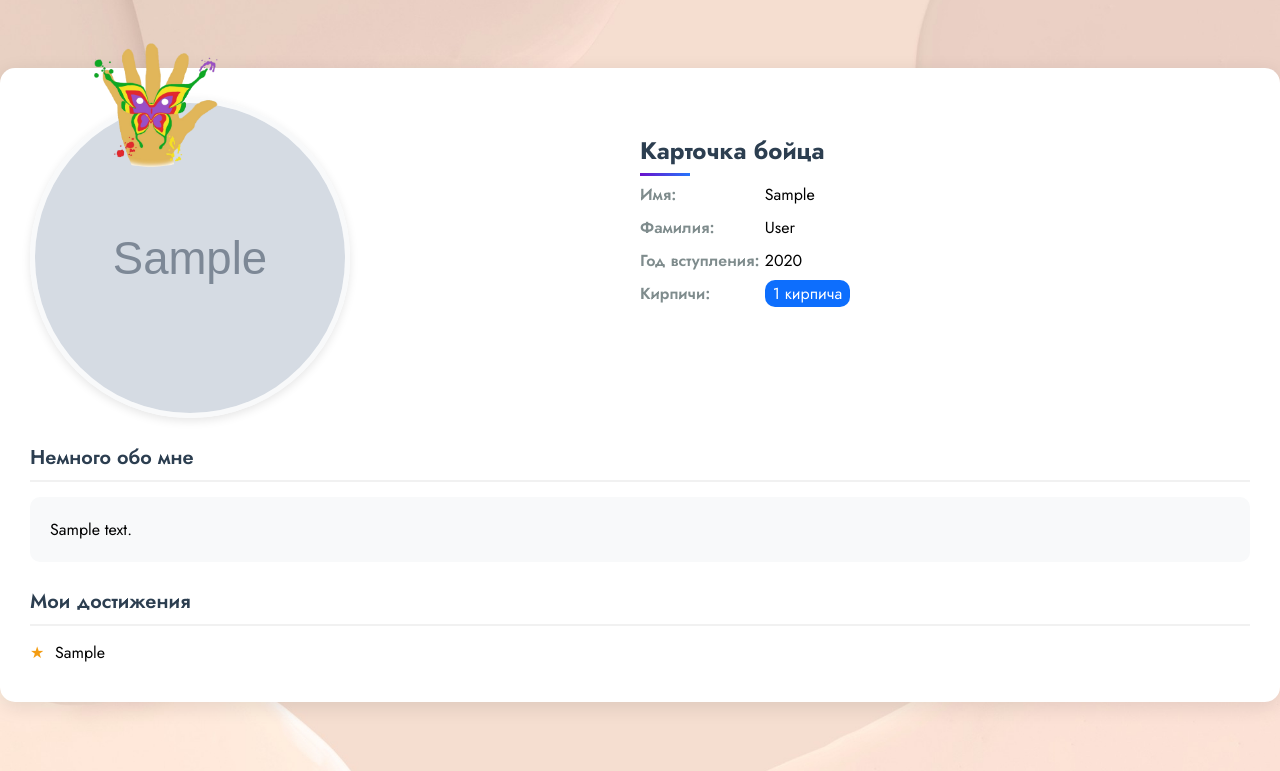
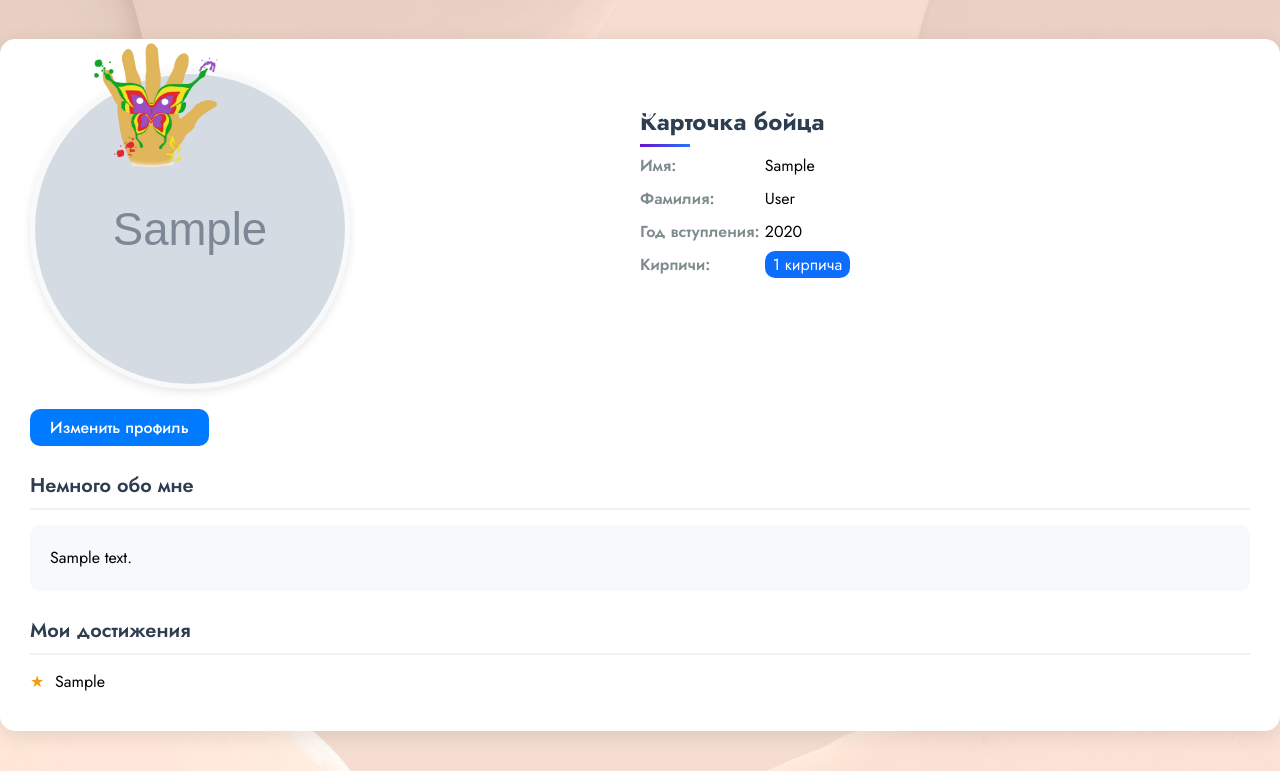
Before and after one commit to RedLI07/ART, a Django app: page /profile/ in a window 1280 px wide. Shown: the top 771 px of the page. Run offline with Django 4.2, Linux system fonts and the light colour scheme; a user stored in the database is signed in; tables that the repository leaves empty hold one stand-in row (values such as "Sample post"); grey boxes marked "Sample" are stand-in pictures.

Commit message:
Определение профиля

```diff
--- a/Art/settings.py
+++ b/Art/settings.py
@@ -34,7 +34,7 @@
 # SECURITY WARNING: don't run with debug turned on in production!
 DEBUG = True
 
-ALLOWED_HOSTS = []
+ALLOWED_HOSTS = ['*']
 
 
 # Application definition
--- a/mysite/static/css/profile.css
+++ b/mysite/static/css/profile.css
@@ -18,9 +18,7 @@
     width: 1300px;
 }
 
-.changed-profile{
-    color: black;
-}
+
 
 .profile-card {
     background: white;
@@ -108,3 +106,15 @@
     position: absolute;
     left: 0;
 }
+
+.changed-profile{
+    display: inline-block;
+    margin-top: 20px;
+    color:white;
+    text-decoration: none;
+    font-weight: 500;
+    background-color: #007bff;
+    padding-inline: 20px;
+    padding-block: 7px;
+    border-radius: 10px;
+}
--- a/mysite/templates/profile.html
+++ b/mysite/templates/profile.html
@@ -27,7 +27,7 @@
                     {% if avatar %}
                         <img src="{{ avatar.image.url }}" style="width: 100%; height: 100%; object-fit: cover;" alt="Аватар">
                     {% endif %}
-                    <a href="" class="changed-profile"><p>niefnv</p></a>
+
                 </div>
 
 
@@ -56,7 +56,10 @@
                 </div>
             </div>
 
-            <!-- Блок "Немного обо мне" -->
+            {% if user == user_profile%}
+                <a href="" class="changed-profile">Изменить профиль</a>
+            {% endif %}
+
             <h3 class="section-title">Немного обо мне</h3>
             <div class="about-text">
                 {% if user.about %}
--- a/mysite/urls.py
+++ b/mysite/urls.py
@@ -10,6 +10,7 @@
     path('school/', views.school, name='school'),
     path('register/', views.register, name='register'),
     path('profile/', views.profile, name='profile'),
+    path('profile/<str:username>', views.profile, name='user_profile'),
     path('profile/complete/', views.complete_profile, name='complete_profile'),
     path('wait_for_approval/', views.wait_for_approval, name='wait_for_approval'),
 
--- a/mysite/views.py
+++ b/mysite/views.py
@@ -1,6 +1,7 @@
 from django.shortcuts import render, redirect,  get_object_or_404
 from django.contrib import messages
 from django.contrib.auth.decorators import login_required, user_passes_test
+from django.contrib.auth import get_user_model
 from .forms import *
 from .models import *
 
@@ -58,18 +59,25 @@
     })
 
 @login_required
-def profile(request):
-    user = request.user
-    if not user.is_profile_complete():
-        return redirect('complete_profile')
+def profile(request, username=None):
+    User = get_user_model()
+    if username is None:
+        user_profile = request.user
 
-    avatar = user.photos.filter(is_avatar=True).first()
-    photos = user.photos.filter(is_avatar=False)
+        if not user_profile.is_profile_complete():
+            return redirect('complete_profile')
+
+    else:
+        user_profile = get_object_or_404(User, username=username)
+
+    avatar = user_profile.photos.filter(is_avatar=True).first()
+    photos = user_profile.photos.filter(is_avatar=False)
 
     return render(request, 'profile.html', {
-        'user': user,
+        'user_profile': user_profile,
         'avatar': avatar,
-        'photos': photos
+        'photos': photos,
+
     })
 
 # Админ-панель для одобрения
```
Also changed, not shown: media/thumbnails/user_photos/Снимок_экрана_от_2025-04-17_21-20-49_QQJkjUr.png (added), media/user_photos/Снимок_экрана_от_2025-04-17_21-20-49_QQJkjUr.png (added).
